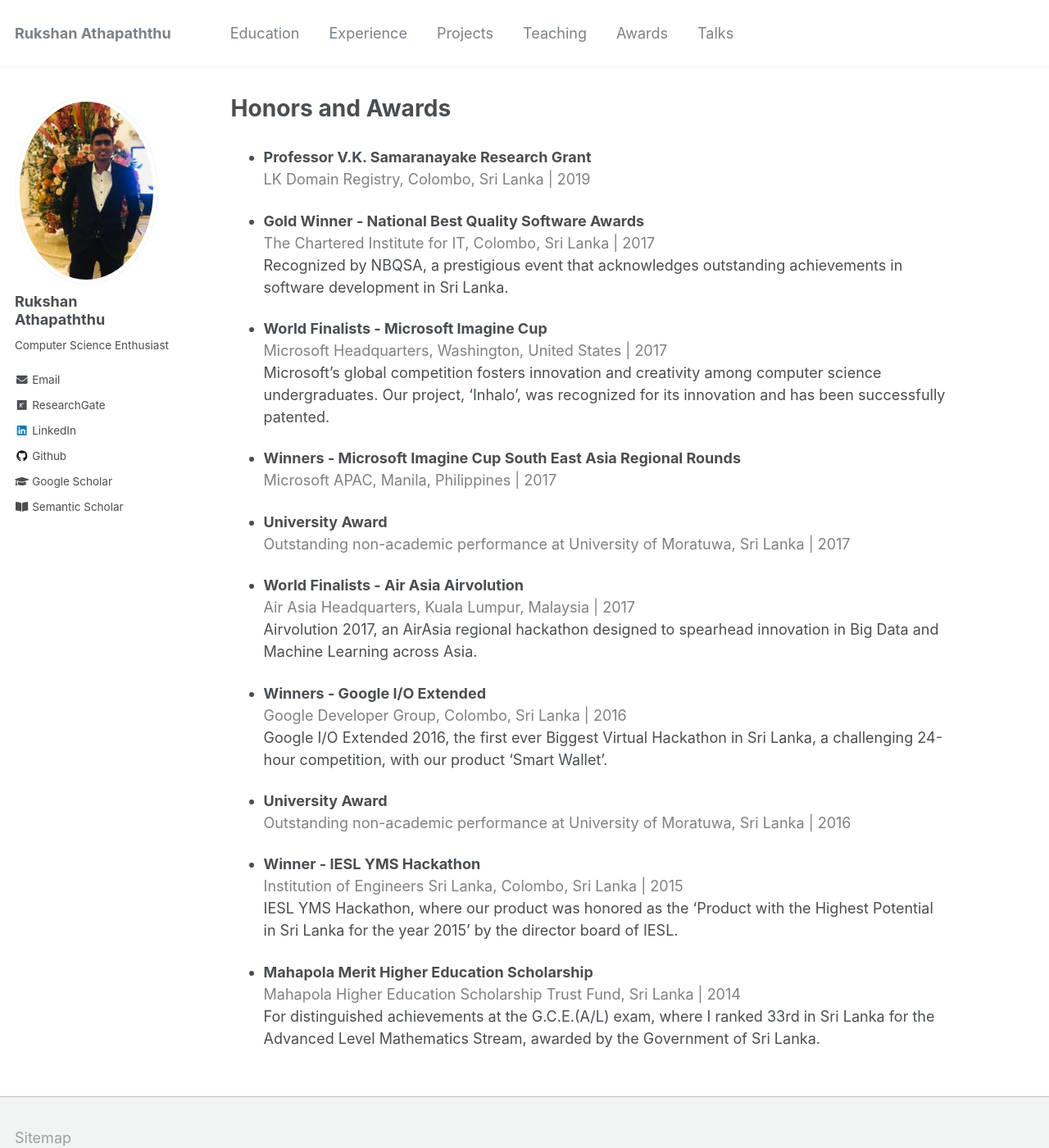
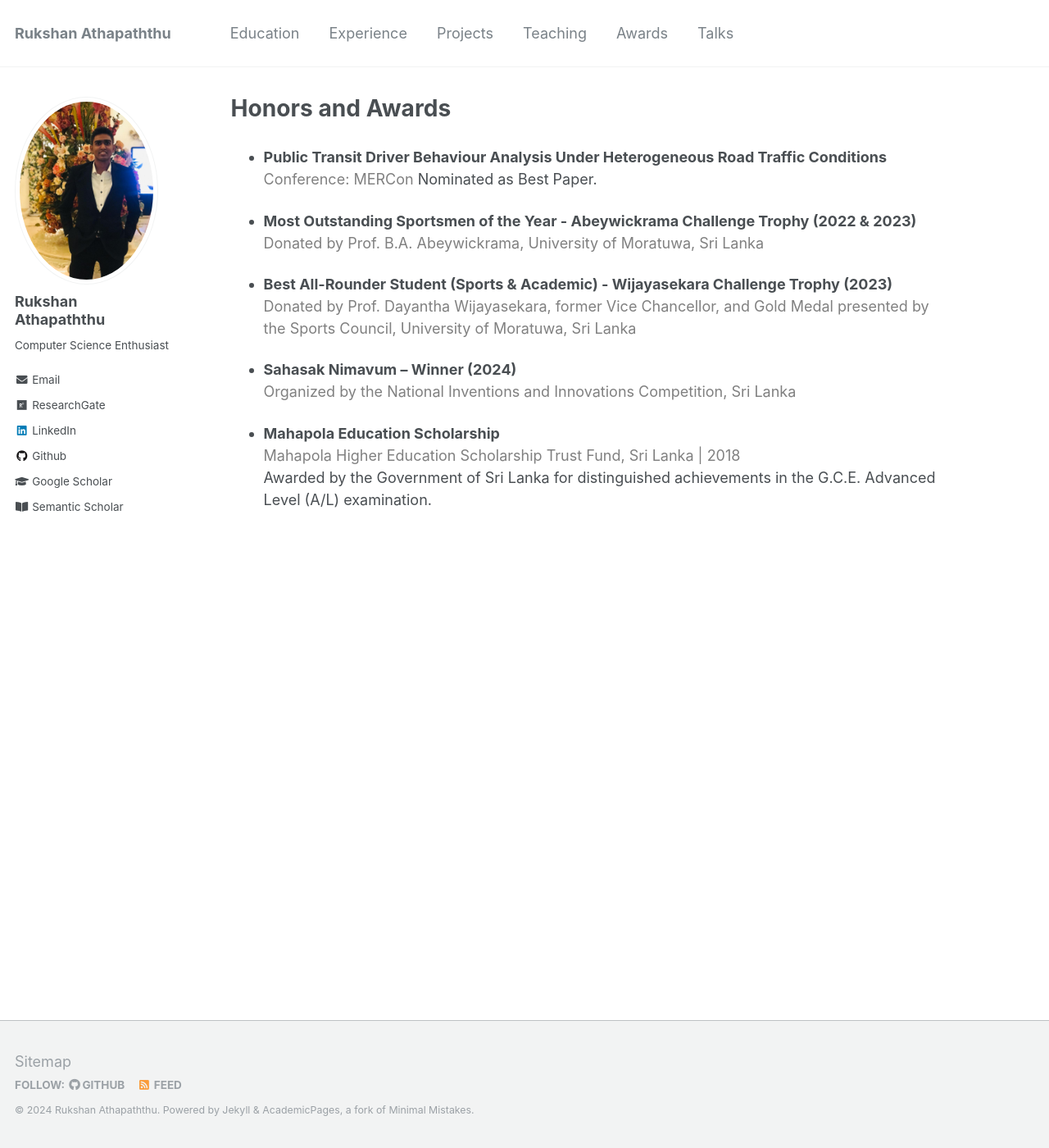
Before and after one commit to athapaththuamsrb/athapathtuamsrb.github.io, a Jekyll site: the page built from _pages/awards.md, in a window 1280 px wide and 1400 px high. Shown: the whole window at 82% size. Built offline with Jekyll 4.4.1, drawn with Linux system fonts in a browser that asks for light colours.

Commit message:
update awards

```diff
--- a/_pages/awards.md
+++ b/_pages/awards.md
@@ -4,38 +4,19 @@ title: "Honors and Awards"
 author_profile: true
 ---
 
-* **Professor V.K. Samaranayake Research Grant**
-  <span style="color:gray;">LK Domain Registry, Colombo, Sri Lanka | 2019
+- **Public Transit Driver Behaviour Analysis Under Heterogeneous Road Traffic Conditions**
+   <span style="color:gray;">Conference: MERCon</span>
+  Nominated as Best Paper.
 
-* **Gold Winner - National Best Quality Software Awards**
-  <span style="color:gray;">The Chartered Institute for IT, Colombo, Sri Lanka | 2017</span>
-  Recognized by NBQSA, a prestigious event that acknowledges outstanding achievements in software development in Sri Lanka.
+- **Most Outstanding Sportsmen of the Year - Abeywickrama Challenge Trophy (2022 & 2023)**
+  <span style="color:gray;">Donated by Prof. B.A. Abeywickrama, University of Moratuwa, Sri Lanka</span>
 
-* **World Finalists - Microsoft Imagine Cup**
-  <span style="color:gray;">Microsoft Headquarters, Washington, United States | 2017</span>
-  Microsoft's global competition fosters innovation and creativity among computer science undergraduates. Our project, 'Inhalo', was recognized for its innovation and has been successfully patented.
+- **Best All-Rounder Student (Sports & Academic) - Wijayasekara Challenge Trophy (2023)**
+  <span style="color:gray;">Donated by Prof. Dayantha Wijayasekara, former Vice Chancellor, and Gold Medal presented by the Sports Council, University of Moratuwa, Sri Lanka</span>
 
-* **Winners - Microsoft Imagine Cup South East Asia Regional Rounds**
-  <span style="color:gray;">Microsoft APAC, Manila, Philippines | 2017</span>
+- **Sahasak Nimavum – Winner (2024)**
+  <span style="color:gray;">Organized by the National Inventions and Innovations Competition, Sri Lanka</span>
 
-* **University Award**
-  <span style="color:gray;">Outstanding non-academic performance at University of Moratuwa, Sri Lanka | 2017</span>
-
-* **World Finalists - Air Asia Airvolution**
-  <span style="color:gray;">Air Asia Headquarters, Kuala Lumpur, Malaysia | 2017</span>
-  Airvolution 2017, an AirAsia regional hackathon designed to spearhead innovation in Big Data and Machine Learning across Asia.
-
-* **Winners - Google I/O Extended**
-  <span style="color:gray;">Google Developer Group, Colombo, Sri Lanka | 2016</span>
-  Google I/O Extended 2016, the first ever Biggest Virtual Hackathon in Sri Lanka, a challenging 24-hour competition, with our product 'Smart Wallet'.
-
-* **University Award**
-  <span style="color:gray;">Outstanding non-academic performance at University of Moratuwa, Sri Lanka | 2016</span>
-
-* **Winner - IESL YMS Hackathon**
-  <span style="color:gray;">Institution of Engineers Sri Lanka, Colombo, Sri Lanka | 2015</span>
-  IESL YMS Hackathon, where our product was honored as the 'Product with the Highest Potential in Sri Lanka for the year 2015' by the director board of IESL.
-
-* **Mahapola Merit Higher Education Scholarship**
-  <span style="color:gray;">Mahapola Higher Education Scholarship Trust Fund, Sri Lanka | 2014</span>
-  For distinguished achievements at the G.C.E.(A/L) exam, where I ranked 33rd in Sri Lanka for the Advanced Level Mathematics Stream, awarded by the Government of Sri Lanka.
+- **Mahapola Education Scholarship**
+  <span style="color:gray;">Mahapola Higher Education Scholarship Trust Fund, Sri Lanka | 2018</span>
+  Awarded by the Government of Sri Lanka for distinguished achievements in the G.C.E. Advanced Level (A/L) examination.
```
